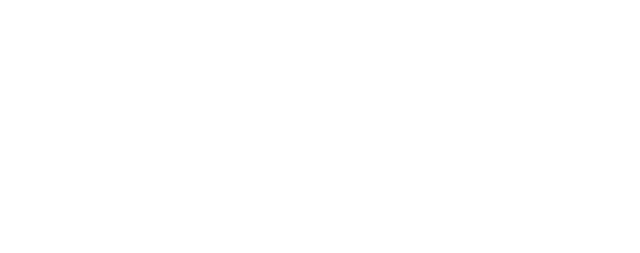
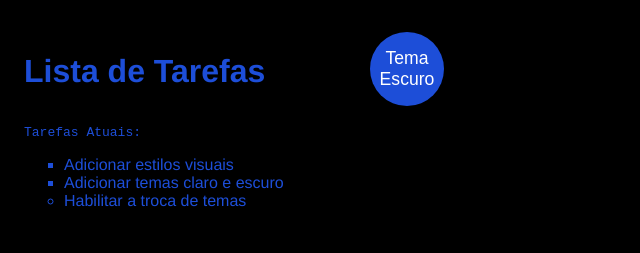
Before and after one commit to srv-joaocardoso/TemaClaroEscuro, a plain HTML site: page index.html in a window 1280 px wide. Shown: the whole page, without its empty margins (0-640 px from the left). Drawn offline with Linux system fonts and the light colour scheme.

Commit message:
Atividade Pronta

```diff
--- a/app.js
+++ b/app.js
@@ -0,0 +1,15 @@
+const switcher = document.querySelector(".btn")
+
+switcher.addEventListener("click", function(){
+    document.body.classList.toggle('light-theme')
+    document.body.classList.toggle('dark-theme')
+
+    const className = document.body.className
+    if(className == "light-theme") {
+        this.textContent = "Tema Escuro"
+    } else {
+        this.textContent = "Tema Claro"
+    }
+
+    console.log("Nome da classe atual: " + className)
+})
--- a/index.html
+++ b/index.html
@@ -1,12 +1,29 @@
-<!DOCTYPE html>
-<html lang="en">
-<head>
-    <meta charset="UTF-8">
-    <meta name="viewport" content="width=device-width, initial-scale=1.0">
-    <title>Lista de afazeres</title>
+<!doctype html>
+<html lang="pt-br">
+  <head>
+    <meta charset="UTF-8" />
+    <meta name="viewport" content="width=device-width, initial-scale=1.0" />
+    <title>Lista de tarefas</title>
     <link rel="stylesheet" href="styles.css" />
-</head>
-<body>
+  </head>
+  <body class="light-theme">
+    <main class="container">
+      <div class="topo">
+        <h1>Lista de Tarefas</h1>
+        <button class="btn">Tema Escuro</button>
+      </div>
+
+      <p id="msg">Tarefas Atuais:</p>
+      <ul>
+        <li class="list">Adicionar estilos visuais</li>
+        <li class="list">Adicionar temas claro e escuro</li>
+        <li>Habilitar a troca de temas</li>
+      </ul>
+
+    </main>
     <script src="app.js"></script>
-</body>
+    <noscript
+      >Você precisa habilitar o Javascript para ver o site completo.</noscript
+    >
+  </body>
 </html>
--- a/styles.css
+++ b/styles.css
@@ -0,0 +1,65 @@
+:root {
+    --black: #1d4ed8;
+    --white: #fff;
+    --green: #000;
+}
+
+body {
+    font-family: helvetica;
+    background: var(--bg);
+    color: var(--fontColor);
+}
+
+ul {
+    font-family: helvetica;
+}
+
+li {
+    list-style: circle;
+}
+
+
+.list {
+    list-style: square;
+}
+
+#msg {
+    font-family: monospace;
+}
+
+.light-theme {
+    --bg: var(--green);
+    --fontColor: var(--black);
+    --btnBg: var(--black);
+    --btnFontColor: var(--white);
+}
+
+.dark-theme {
+    --bg: var(--black);
+    --fontColor: var(--green);
+    --btnBg: var(--white);
+    --btnFontColor: var(--black);
+}
+
+.btn {
+    color: var(--btnFontColor);
+    background-color: var(--btnBg);
+    border: none;
+    width: 74px;
+    height: 74px;
+    border-radius: 50%;
+    font-size: 1.1rem;
+    cursor: pointer;
+    box-shadow: 0 2px 6px rgba(0, 0, 0, 0.25);
+}
+
+.container {
+    padding: 24px 16px;
+}
+
+.topo {
+    display: flex;
+    justify-content: space-between;
+    align-items: flex-start;
+    max-width: 420px;
+}
```
